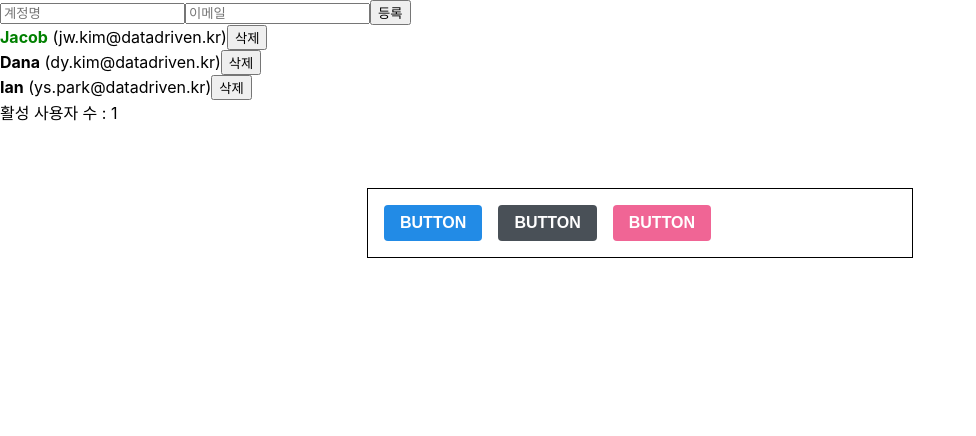
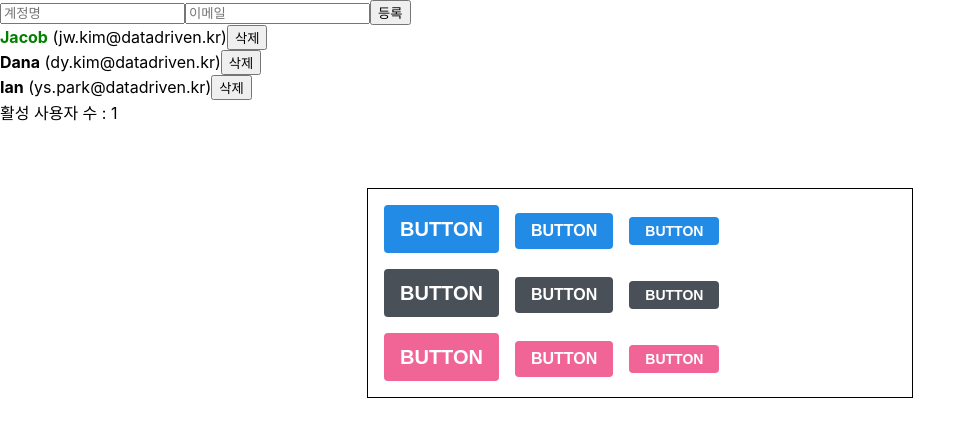
Before and after one commit to jinimong/begin-react, a React (Create React App) app: page / in a window 1280 px wide. Shown: the top 436 px of the page, without its empty margins (0-976 px from the left). Built offline with nearby package versions, Linux system fonts and the light colour scheme.

Commit message:
Add size option button

```diff
--- a/src/Style.js
+++ b/src/Style.js
@@ -23,6 +23,12 @@
   padding: 1rem;
 `;
 
+const ButtonGroup = styled.div`
+  & + & {
+    margin-top: 1rem;
+  }
+`;
+
 function Style() {
   return (
     <ThemeProvider
@@ -35,9 +41,29 @@
       }}
     >
       <AppBlock>
-        <Button>BUTTON</Button>
-        <Button color="gray">BUTTON</Button>
-        <Button color="pink">BUTTON</Button>
+        <ButtonGroup>
+          <Button size="large">BUTTON</Button>
+          <Button>BUTTON</Button>
+          <Button size="small">BUTTON</Button>
+        </ButtonGroup>
+        <ButtonGroup>
+          <Button color="gray" size="large">
+            BUTTON
+          </Button>
+          <Button color="gray">BUTTON</Button>
+          <Button color="gray" size="small">
+            BUTTON
+          </Button>
+        </ButtonGroup>
+        <ButtonGroup>
+          <Button color="pink" size="large">
+            BUTTON
+          </Button>
+          <Button color="pink">BUTTON</Button>
+          <Button color="pink" size="small">
+            BUTTON
+          </Button>
+        </ButtonGroup>
       </AppBlock>
     </ThemeProvider>
   );
--- a/src/components/Button.js
+++ b/src/components/Button.js
@@ -17,6 +17,28 @@
   }}
 `;
 
+const sizes = {
+  large: {
+    height: '3rem',
+    fontSize: '1.25rem',
+  },
+  medium: {
+    height: '2.25rem',
+    fontSize: '1rem',
+  },
+  small: {
+    height: '1.75rem',
+    fontSize: '0.875rem',
+  },
+};
+
+const sizeStyles = css`
+  ${({ size }) => css`
+    height: ${sizes[size].height};
+    font-size: ${sizes[size].fontSize};
+  `}
+`;
+
 const StyledButton = styled.button`
   /* 공통 스타일 */
   display: inline-flex;
@@ -29,9 +51,8 @@
   padding: 0 1rem;
 
   /* 크기 */
-  height: 2.25rem;
   align-items: center;
-  font-size: 1rem;
+  ${sizeStyles}
 
   /* 색상 */
   ${colorStyles}
@@ -42,9 +63,9 @@
   }
 `;
 
-function Button({ children, color, ...rest }) {
+function Button({ children, color, size, ...rest }) {
   return (
-    <StyledButton color={color} {...rest}>
+    <StyledButton color={color} size={size} {...rest}>
       {children}
     </StyledButton>
   );
@@ -52,6 +73,7 @@
 
 Button.defaultProps = {
   color: 'blue',
+  size: 'medium',
 };
 
 export default Button;
```
